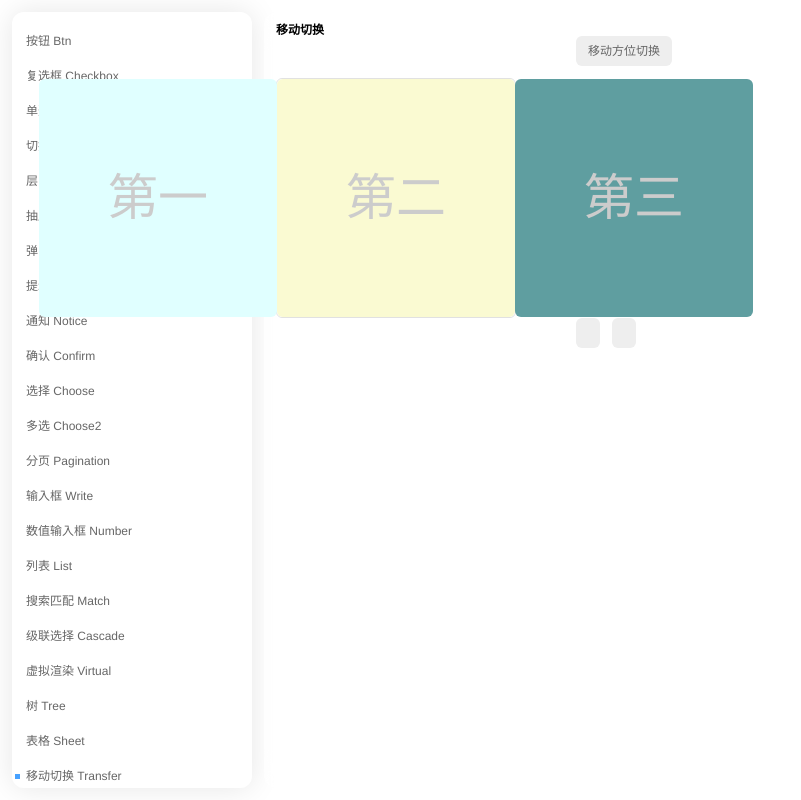
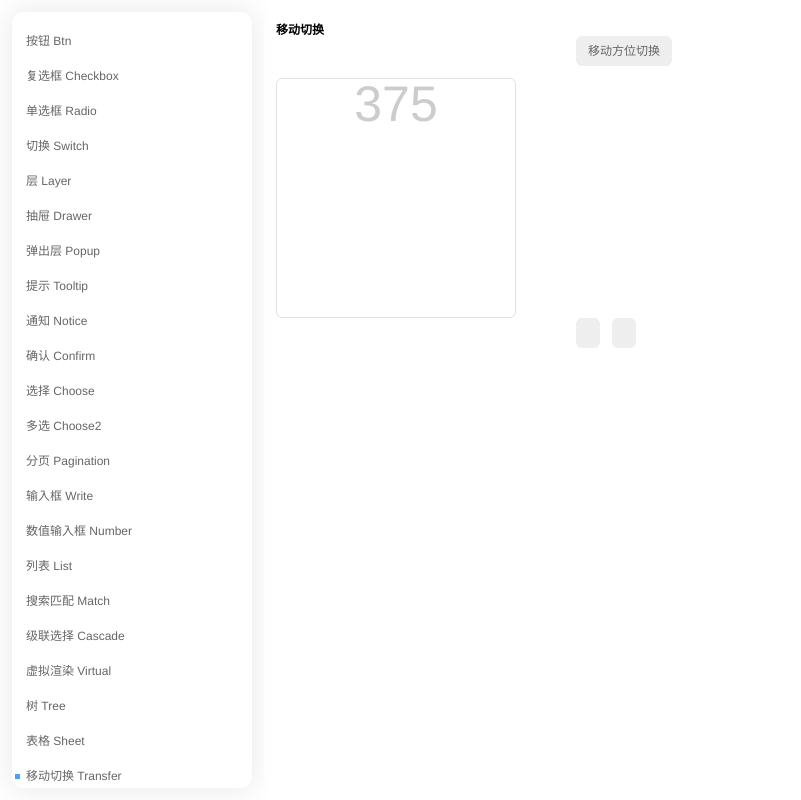
Before and after one commit to wenston/will, a Vue app: page /#/will-ui/transfer in a window 1280 px wide. Shown: the whole page, without its empty margins (0-801 px from the left). Built offline with nearby package versions, Linux system fonts and the light colour scheme; a small style sheet from the web is missing.

Commit message:
transfer

```diff
--- a/src/packages/components/transfer/Transfer.tsx
+++ b/src/packages/components/transfer/Transfer.tsx
@@ -1,62 +1,122 @@
-import {
-  defineComponent,
-  ref,
-  mergeProps,
-  computed,
-  onMounted,
-  getCurrentInstance
-} from 'vue'
-import TransferItem from './TransferItem'
+import { PropType, watch } from 'vue'
+import { TransitionGroup } from 'vue'
+import { defineComponent, ref, mergeProps, computed, onMounted } from 'vue'
+
+type DataItemType = {
+  key: string | number | symbol
+  [k: string | number | symbol]: any
+}
+type DataChangeType = 'dynamic' | 'loop'
+type PlaceType = 'unshift' | 'push'
+enum EFn {
+  'unshift' = 'pop',
+  'push' = 'shift'
+}
 const TRANSFER = defineComponent({
   inheritAttrs: false,
+  components: {},
   name: 'Transfer',
   props: {
-    direction: { type: String, default: 'x' }
+    //data数组里的每个对象必须要有key，
+    //因为本组件使用了TransitionGroup
+    data: { type: Array as PropType<DataItemType[]>, default: () => [] },
+    direction: { type: String, default: 'x' },
+    //切换类型，dynamic是使用动态数据，即总是使用props.data
+    //loop是循环切换，即：源数据基本定型，只是切换展示而已
+    type: { type: String as PropType<DataChangeType>, default: 'dynamic' }
+  },
+  emits: {
+    afterEnter: (fn: EFn.unshift | EFn.push) => {
+      if (fn !== EFn.unshift && fn !== EFn.push) {
+        console.warn('错了？')
+        return false
+      }
+      return true
+    }
   },
   setup(props, { slots, emit, expose, attrs }) {
+    //type是loop的情况下，只显示一条数据
+    const oneData = ref(props.data.length ? props.data.slice(0, 1) : [])
+    //展示的当前数据
+    const currentData = computed(() => {
+      if (props.type === 'loop') {
+        return oneData.value
+      }
+      return props.data
+    })
+
+    const place = ref<PlaceType>('unshift')
     const options = computed(() => {
       return mergeProps(
         {
-          class: ['w-transfer']
+          class: [
+            'w-transfer',
+            `w-transfer-${props.direction}`,
+            `w-transfer-${place.value}`
+          ]
         },
         attrs
       )
     })
-    const wrapperOptions = computed(() => {
-      return mergeProps(
-        {
-          class: ['w-transfer-item-wrapper', `w-transfer-${props.direction}`]
-        }
-        // attrs
-      )
-    })
+
+    function afterTransition() {
+      // emit('afterEnter', place.value === 'unshift' ? 'pop' : 'shift')
+      emit('afterEnter', EFn[place.value])
+    }
     function prev() {
-      console.log('上一个')
+      place.value = 'unshift'
     }
     function next() {
-      console.log('下↓一个')
+      place.value = 'push'
     }
-    onMounted(() => {
-      const ins = getCurrentInstance()
-      console.log('Transfer组件挂载', slots.default?.())
-      const defaults = slots.default?.()
-      if (defaults) {
-        defaults.forEach((d) => {
-          console.log(d)
-        })
+    //如果出现了数据变动，则把源数据和现在展示的当前数据进行比对，
+    //如果已经有了，则更新数据，如果没有或者出现了全部更新的情况，则重新赋值
+    function compareData(newData: DataItemType[]) {
+      if (newData.length === 0) {
+        oneData.value = []
+      } else {
+        if (oneData.value.length === 0) {
+          oneData.value = newData.slice(0, 1)
+        } else {
+          const currentKey = oneData.value[0].key
+          if (newData.some((item) => item.key === currentKey)) {
+            oneData.value = newData.filter((item) => item.key === currentKey)
+          } else {
+            oneData.value = newData.slice(0, 1)
+          }
+        }
       }
+    }
+    watch(
+      () => props.data,
+      (d) => {
+        compareData(d)
+      }
+    )
+    watch(place, (p) => {
+      console.log(p)
     })
     return () => {
       return (
         <>
           {slots.use?.({ prev, next })}
           <div {...options.value}>
-            <div {...wrapperOptions.value}>{slots.default?.()}</div>
+            <TransitionGroup
+              name="w-transfer-list"
+              onAfterEnter={afterTransition}
+            >
+              {currentData.value.map((item, index) => {
+                return (
+                  <div class="w-transfer-item" key={item.key}>
+                    {slots.default?.({ item, index })}
+                  </div>
+                )
+              })}
+            </TransitionGroup>
           </div>
         </>
       )
     }
   }
 })
-TRANSFER.item = TransferItem
 export default TRANSFER
--- a/src/packages/components/transfer/TransferItem.tsx
+++ b/src/packages/components/transfer/TransferItem.tsx
@@ -4,13 +4,6 @@ export default defineComponent({
   name: 'TransferItem',
   props: {},
   setup(props, { slots, emit, expose }) {
-    expose({
-      move() {}
-    })
-    onMounted(() => {
-      const ins = getCurrentInstance()
-      console.log(ins)
-    })
     return () => {
       return <div class="w-transfer-item">{slots.default?.()}</div>
     }
--- a/src/packages/components/transfer/style/index.css
+++ b/src/packages/components/transfer/style/index.css
@@ -1,21 +1,41 @@
+.w-transfer-list-enter-active,
+.w-transfer-list-leave-active {
+  transition: all 0.5s ease-out;
+}
+.w-transfer-list-leave-active {
+  transition: all 0.5s ease-out;
+}
+.w-transfer-list-enter-from {
+  transform: translate(-100%, 0);
+}
+.w-transfer-list-leave-to {
+  transform: scale(0, 0);
+}
+.w-transfer-list-move {
+  transition: transform 0.5s ease-out;
+}
 .w-transfer {
   display: flex;
   align-items: stretch;
-  & .w-transfer-item-wrapper {
-    display: flex;
-    align-items: stretch;
-    justify-content: center;
-    flex: 0 0 100%;
   flex-wrap: nowrap;
   /* overflow: hidden; */
-    &.w-transfer-item-will-move {
-      transition: var(--w-transition-time);
+  &.w-transfer-unshift {
+    justify-content: flex-start;
+  }
+  &.w-transfer-push {
+    justify-content: flex-end;
+    & .w-transfer-list-enter-from {
+      transform: translate(100%, 0);
+    }
   }
   &.w-transfer-x {
     flex-direction: row;
   }
   &.w-transfer-y {
     flex-direction: column;
+    & .w-transfer-list-enter-from {
+      transform: translate(0, 100%);
+    }
   }
   & .w-transfer-item {
     flex-grow: 0;
@@ -23,5 +43,8 @@
     flex-basis: 100%;
     width: 100%;
   }
+
+  /* & .w-transfer-list-enter-from {
+
+  } */
 }
-}
--- a/src/views/will/Transfer.vue
+++ b/src/views/will/Transfer.vue
@@ -3,16 +3,23 @@
   <p style="padding-left: 300px">
     <Btn @click="toggleLayout">移动方位切换</Btn>
   </p>
-  <Transfer :class="css.trans" :direction="dir">
-    <Transfer.item :class="[css.item, css.one]">第一</Transfer.item>
-    <Transfer.item :class="[css.item, css.two]">第二</Transfer.item>
-    <Transfer.item :class="[css.item, css.three]">第三</Transfer.item>
+  <Transfer
+    :data="dataList"
+    :class="css.trans"
+    :direction="dir"
+    @afterEnter="afterEnter"
+  >
+    <template #default="{ item, index }">
+      <div :class="css.item">
+        {{ item.key }}
+      </div>
+    </template>
     <template #use="{ prev, next }">
       <Teleport :to="ctrl" v-if="showUse">
         <p style="padding-left: 300px">
           <Tooltip placement="left">
             <template #trigger>
-              <Btn @click="prev">
+              <Btn @click="toPrev(prev)">
                 <Icon name="w-icon-sort-down" size="30px" rotate />
               </Btn>
             </template>
@@ -20,7 +27,7 @@
           </Tooltip>
           <Tooltip placement="right">
             <template #trigger>
-              <Btn @click="next">
+              <Btn @click="toNext(next)">
                 <Icon name="w-icon-sort-down" size="30px" />
               </Btn>
             </template>
@@ -41,6 +48,7 @@ import Tooltip from 'will-ui/components/tooltip/index'
 const dir = ref('x')
 const ctrl = ref<HTMLElement>()
 const showUse = ref(false)
+const dataList = ref([{ key: getRandom(), content: '哈哈' }])
 
 function toggleLayout() {
   if (dir.value === 'x') {
@@ -48,6 +56,29 @@ function toggleLayout() {
   } else {
     dir.value = 'x'
   }
+}
+
+function getRandom() {
+  return Math.floor(Math.random() * 1200)
+}
+
+function toPrev(fn: () => {}) {
+  fn()
+  dataList.value.unshift({
+    key: getRandom(),
+    content: '嘿嘿'
+  })
+}
+function toNext(fn: () => {}) {
+  fn()
+  dataList.value.push({
+    key: getRandom(),
+    content: '呵呵'
+  })
+}
+
+function afterEnter(method: 'pop' | 'shift') {
+  dataList.value[method]()
 }
 
 onMounted(() => {
```
Lines whose indentation alone changed are shown as unchanged.
